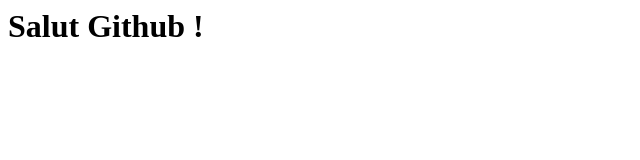
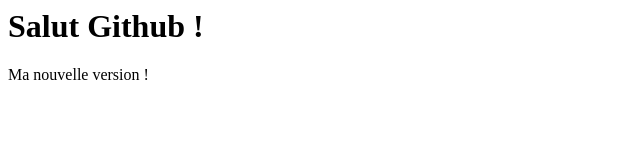
Before and after one commit to Jordan81400/uel106, a plain HTML site: page index.html in a window 1280 px wide. Shown: the whole page, without its empty margins (0-640 px from the left). Drawn offline with Linux system fonts and the light colour scheme.

Commit message:
Update index.html

```diff
--- a/index.html
+++ b/index.html
@@ -1,8 +1,9 @@
 <html>
   <head>
     <title>Ma première page HTML</title>
-  <head>
+  </head>
   <body>
     <h1>Salut Github !</h1>
-  <body>
+    <p>Ma nouvelle version !</p>
+  </body
 </html>
```
